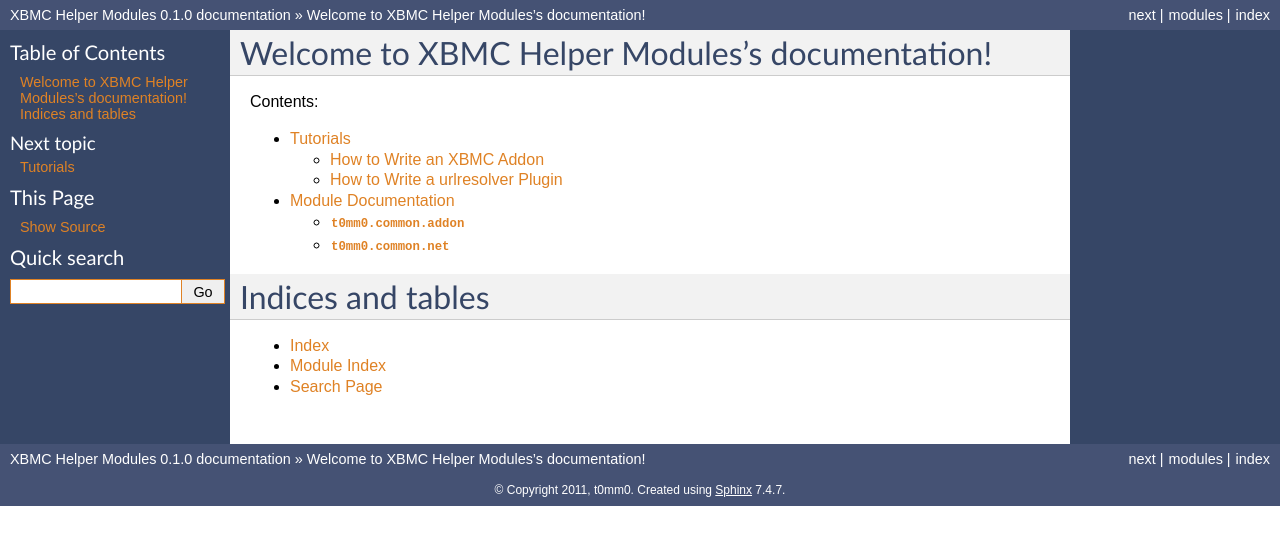
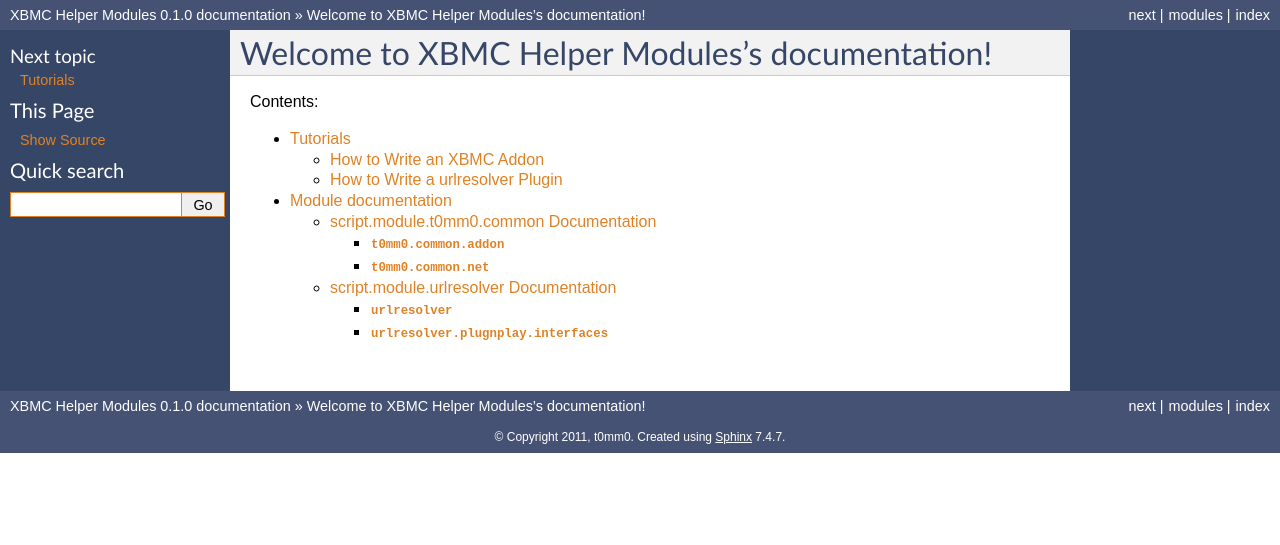
Before and after one commit to t0mm0/xbmc-urlresolver, a Sphinx documentation site: the page built from doc/source/index.rst, in a window 1280 px wide. Shown: the top 545 px of the page. Built offline with Sphinx 7.4.7, drawn with Linux system fonts in a browser that asks for light colours.

Commit message:
rejig sphinx stuff to allow autodoc to work on urlresolver (including extending the xbmc stubs a little)

```diff
--- a/doc/source/conf.py
+++ b/doc/source/conf.py
@@ -18,6 +18,7 @@
 # documentation root, use os.path.abspath to make it absolute, like shown here.
 #sys.path.insert(0, os.path.abspath('.'))
 sys.path.insert(0, os.path.abspath('../../script.module.t0mm0.common/lib'))
+sys.path.insert(0, os.path.abspath('../../script.module.urlresolver/lib'))
 sys.path.insert(0, os.path.abspath('./stubs'))
 
 # -- General configuration -----------------------------------------------------
--- a/doc/source/index.rst
+++ b/doc/source/index.rst
@@ -9,14 +9,7 @@
 Contents:
 
 .. toctree::
-    :maxdepth: 2
+    :maxdepth: 3
 
     tutorials/index
-    t0mm0.common/index
-
-Indices and tables
-==================
-
-* :ref:`genindex`
-* :ref:`modindex`
-* :ref:`search`
+    moduledocs
--- /dev/null
+++ b/doc/source/moduledocs.rst
@@ -0,0 +1,10 @@
+Module documentation
+====================
+
+Contents:
+
+.. toctree::
+    :maxdepth: 2
+
+    t0mm0.common/index
+    urlresolver/index
--- a/doc/source/stubs/xbmc.py
+++ b/doc/source/stubs/xbmc.py
@@ -23,3 +23,6 @@
 __platform__ = 'XBOX'
 __version__ = '1.3'
 abortRequested = False
+
+def log(msg, level=0):
+    pass
--- a/doc/source/stubs/xbmcaddon.py
+++ b/doc/source/stubs/xbmcaddon.py
@@ -0,0 +1,5 @@
+class Addon:
+    def __init__(self, id):
+        pass
+    def getAddonInfo(self, info):
+        return '.'
--- a/doc/source/t0mm0.common/index.rst
+++ b/doc/source/t0mm0.common/index.rst
@@ -1,6 +1,6 @@
-********************
-Module Documentation
-********************
+****************************************
+script.module.t0mm0.common Documentation
+****************************************
 
 .. toctree::
     :maxdepth: 2
--- /dev/null
+++ b/doc/source/urlresolver/index.rst
@@ -0,0 +1,9 @@
+***************************************
+script.module.urlresolver Documentation
+***************************************
+
+.. toctree::
+    :maxdepth: 2
+
+    urlresolver
+    interfaces
--- /dev/null
+++ b/doc/source/urlresolver/interfaces.rst
@@ -0,0 +1,5 @@
+***************************************
+:mod:`urlresolver.plugnplay.interfaces`
+***************************************
+
+.. automodule:: urlresolver.plugnplay.interfaces
--- /dev/null
+++ b/doc/source/urlresolver/urlresolver.rst
@@ -0,0 +1,5 @@
+******************
+:mod:`urlresolver`
+******************
+
+.. automodule:: urlresolver
```
Also changed, not shown: 1 other file.
